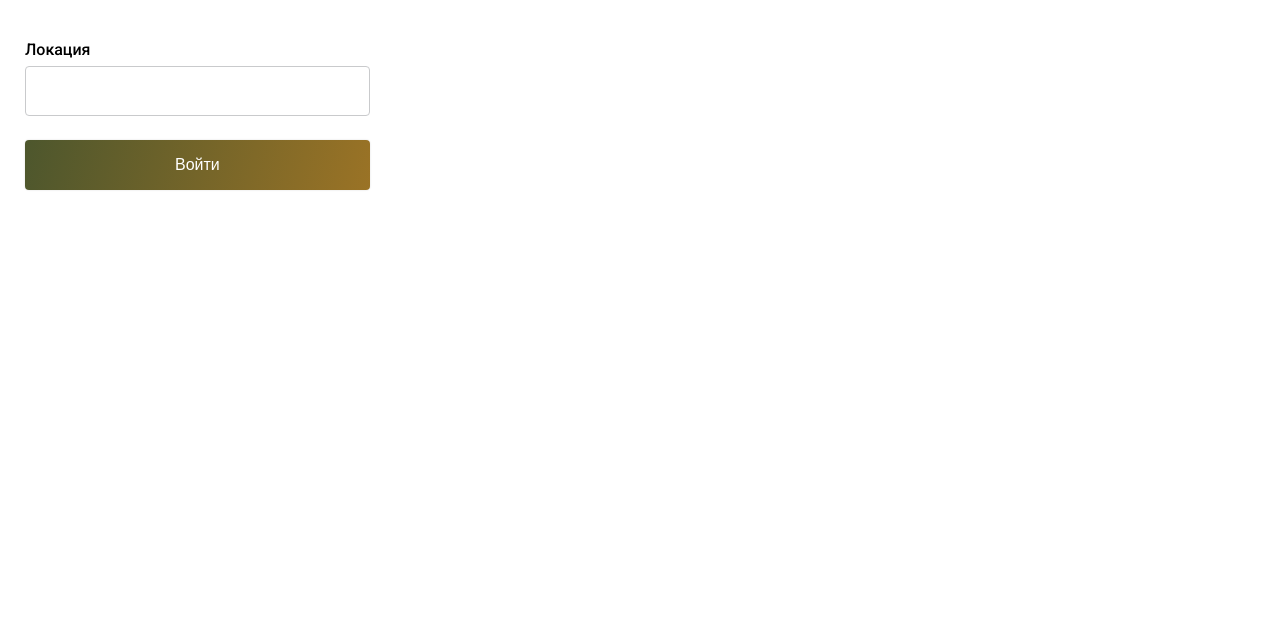
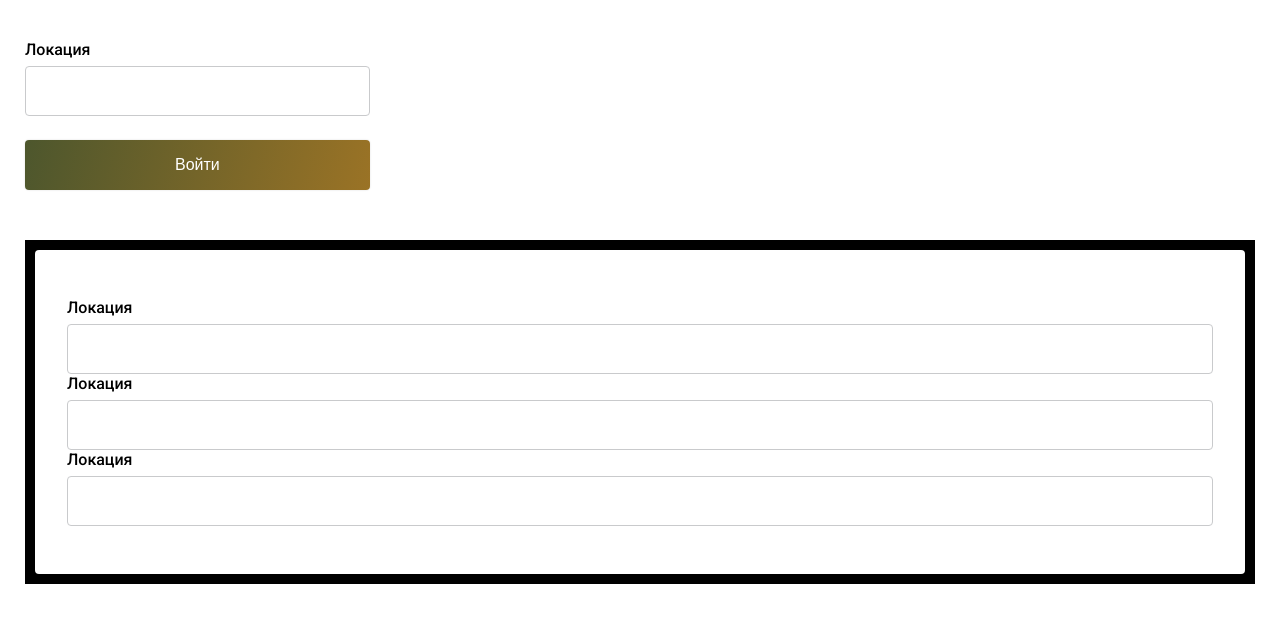
Before and after one commit to egorlatyshev11/Simple-Hotel-Check, a React (Create React App) app: page /example in a window 1280 px wide. Shown: the top 622 px of the page. Built offline with nearby package versions, Linux system fonts and the light colour scheme.

Commit message:
feat card component

```diff
--- /dev/null
+++ b/src/components/Card/Card.tsx
@@ -0,0 +1,16 @@
+import { FC, ReactNode } from "react";
+
+import s from "./card.module.scss";
+
+import cn from "classnames";
+
+interface CardProps {
+  children: ReactNode;
+  className?: string;
+}
+
+const Card: FC<CardProps> = ({ children, className }) => {
+  return <div className={cn(s.container, className)}>{children}</div>;
+};
+
+export default Card;
--- /dev/null
+++ b/src/components/Card/card.module.scss
@@ -0,0 +1,7 @@
+@use "styles" as *;
+
+.container {
+  background-color: $color-white;
+  @include radius-small;
+  @include shadow-card;
+}
--- a/src/components/index.ts
+++ b/src/components/index.ts
@@ -1,4 +1,5 @@
 import Input from "./Input/Input";
 import Button from "./Button/Button";
+import Card from "./Card/Card";
 
-export { Input, Button };
+export { Input, Button, Card };
--- a/src/pages/ExamplePage/ExamplePage.tsx
+++ b/src/pages/ExamplePage/ExamplePage.tsx
@@ -3,7 +3,7 @@ import React, { useState } from "react";
 
 import s from "./examplePage.module.scss";
 
-import { Button, Input } from "components";
+import { Button, Card, Input } from "components";
 
 export const ExamplePage = () => {
   const [input, setInput] = useState("");
@@ -27,6 +27,32 @@ export const ExamplePage = () => {
       <div>
         <Button className={s.button} title={"Войти"} />
       </div>
+
+      <div className={s.cardContainer}>
+        <Card className={s.card}>
+          <Input
+            label={"Локация"}
+            value={input}
+            onChange={handleChange}
+            className={s.input}
+            autoFocus={true}
+          />
+          <Input
+            label={"Локация"}
+            value={input}
+            onChange={handleChange}
+            className={s.input}
+            autoFocus={true}
+          />
+          <Input
+            label={"Локация"}
+            value={input}
+            onChange={handleChange}
+            className={s.input}
+            autoFocus={true}
+          />
+        </Card>
+      </div>
     </div>
   );
 };
--- a/src/pages/ExamplePage/examplePage.module.scss
+++ b/src/pages/ExamplePage/examplePage.module.scss
@@ -22,3 +22,12 @@
 .button {
   padding: 15px 150px;
 }
+
+.cardContainer {
+  padding: 10px;
+  background-color: black;
+}
+
+.card {
+  padding: 48px 32px;
+}
```
